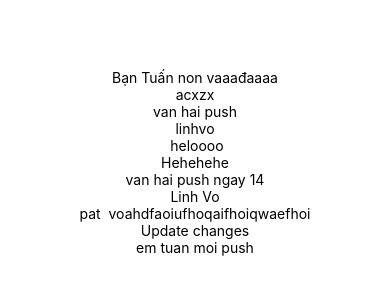
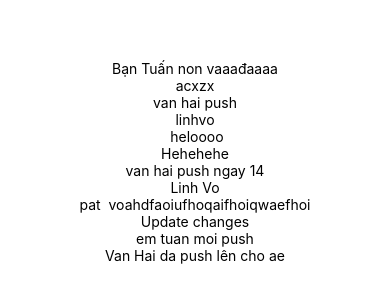
Before and after one commit to linhvo1610/Budget_Management, a React Native app in the folder BudgetManagement/: screen / in a window 390 px wide. Shown: the part 260-560 px from the top of the page. Built offline with nearby package versions, Linux system fonts and the light colour scheme.

Commit message:
van hai moi push

```diff
--- a/BudgetManagement/App.js
+++ b/BudgetManagement/App.js
@@ -15,6 +15,7 @@ export default function App() {
       <Text>pat  voahdfaoiufhoqaifhoiqwaefhoi</Text>
       <Text>Update changes</Text>
       <Text> em tuan moi push </Text>
+      <Text>Van Hai da push lên cho ae</Text>
       <StatusBar style="auto" />
 
     </View>
```
